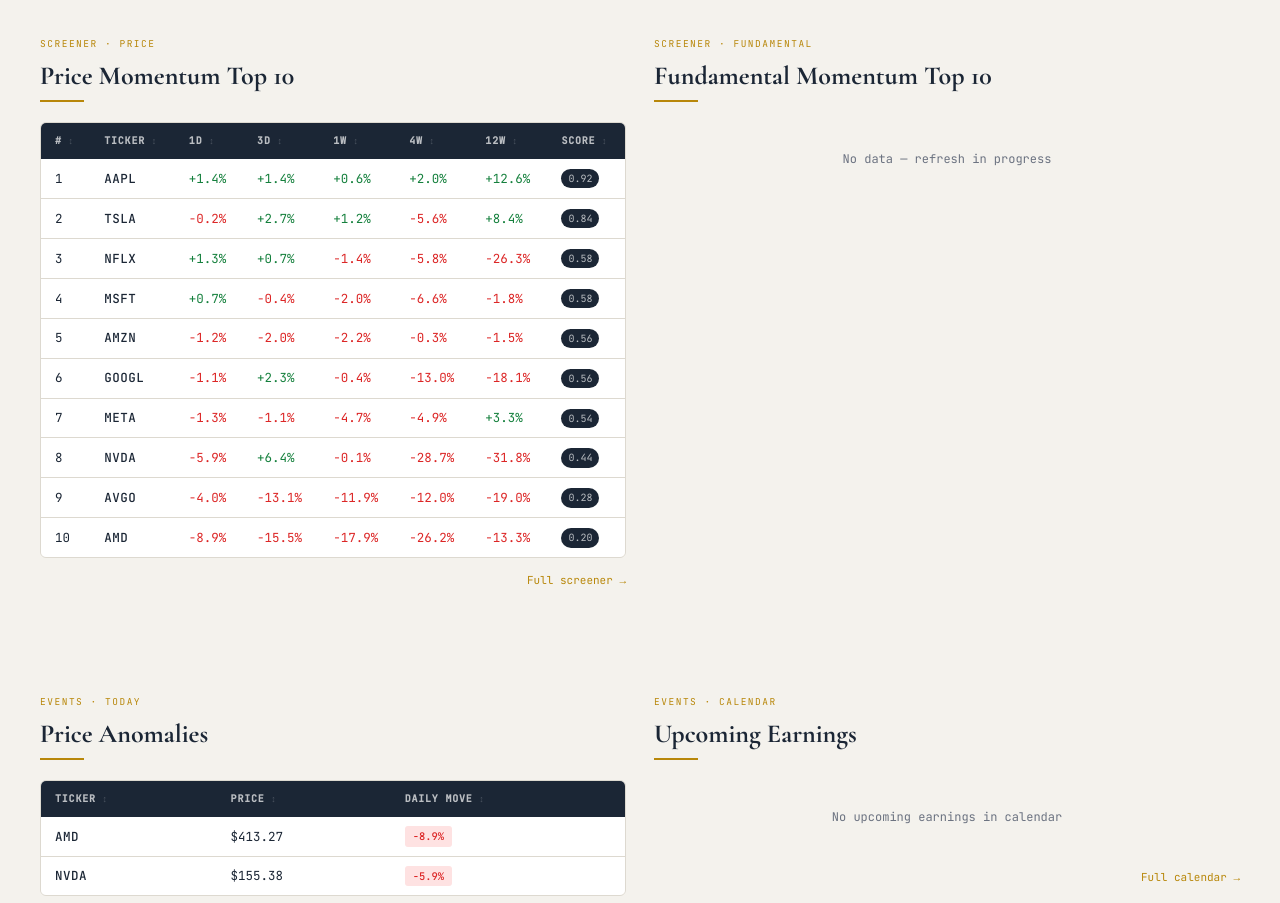
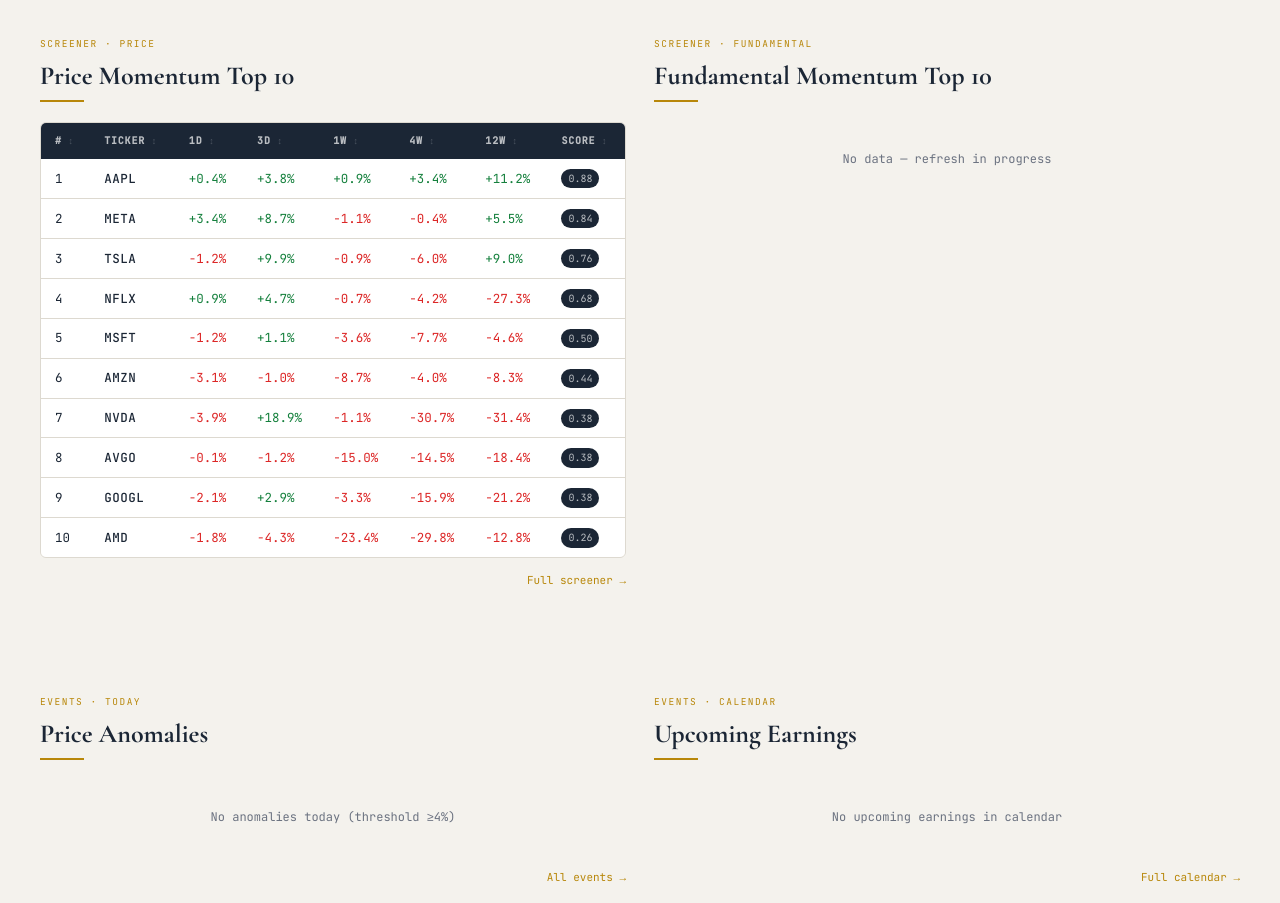
Before and after one commit to coderz66/strategy, a plain HTML site: page index.html in a window 1280 px wide. Shown: the part 334-1237 px from the top of the page. Drawn offline with nearby package versions, Linux system fonts and the light colour scheme.

Commit message:
Deploying to gh-pages from @ coderz66/strategy@a6a6a813c259fd805d060e21820ce58b7b763abf 🚀

```diff
--- a/index.html
+++ b/index.html
@@ -175,7 +175,7 @@ td { padding: 9px 14px; }
   <div class="wrap">
     <div class="eyebrow">Terence Research · Strategy Engine</div>
     <h1 class="masthead-title"><em>Strategy</em> Dashboard</h1>
-    <div class="masthead-sub">NDX 100 · Updated 2026-11-24 23:27 ET</div>
+    <div class="masthead-sub">NDX 100 · Updated 2026-11-25 22:41 ET</div>
   </div>
 </header>
 
@@ -184,7 +184,7 @@ td { padding: 9px 14px; }
     <a href="./index.html"    class="active">Dashboard</a>
     <a href="./screener.html" class="">Screener</a>
     <a href="./events.html"   class="">Events</a>
-    <span class="nav-stamp">2026-11-24 23:27 ET</span>
+    <span class="nav-stamp">2026-11-25 22:41 ET</span>
   </div>
 </nav>
 
@@ -195,7 +195,7 @@ td { padding: 9px 14px; }
 <div class="stat-row">
   <div class="stat-card">
     <div class="stat-label">Price Anomalies Today</div>
-    <div class="stat-value">2</div>
+    <div class="stat-value">0</div>
     <div class="stat-sub">≥4% single-day movers in NDX 100</div>
   </div>
   <div class="stat-card">
@@ -205,7 +205,7 @@ td { padding: 9px 14px; }
     </div>
     <div class="stat-sub">
 
-        12w +12.6% · 4w +2.0%
+        12w +11.2% · 4w +3.4%
 
     </div>
   </div>
@@ -243,24 +243,24 @@ td { padding: 9px 14px; }
             <tr>
               <td class="num" data-v="1">1</td>
               <td class="tk">AAPL</td>
-              <td class="num pos" data-v="0.014294717543256619">+1.4%</td>
-              <td class="num pos" data-v="0.013917127230033577">+1.4%</td>
-              <td class="num pos" data-v="0.0061379329942314875">+0.6%</td>
-              <td class="num pos" data-v="0.020080668395275003">+2.0%</td>
-              <td class="num pos" data-v="0.12553245597304352">+12.6%</td>
-              <td data-v="0.9199999999999999">
-                <span class="rank-pill">0.92</span>
+              <td class="num pos" data-v="0.004264693422204591">+0.4%</td>
+              <td class="num pos" data-v="0.038007940214852765">+3.8%</td>
+              <td class="num pos" data-v="0.00888069229677968">+0.9%</td>
+              <td class="num pos" data-v="0.03417386499142028">+3.4%</td>
+              <td class="num pos" data-v="0.11223021582733805">+11.2%</td>
+              <td data-v="0.8800000000000001">
+                <span class="rank-pill">0.88</span>
               </td>
             </tr>
 
             <tr>
               <td class="num" data-v="2">2</td>
-              <td class="tk">TSLA</td>
-              <td class="num neg" data-v="-0.002023556270430049">-0.2%</td>
-              <td class="num pos" data-v="0.027429822921396285">+2.7%</td>
-              <td class="num pos" data-v="0.012022835494988282">+1.2%</td>
-              <td class="num neg" data-v="-0.05590732832670686">-5.6%</td>
-              <td class="num pos" data-v="0.08418590231391443">+8.4%</td>
+              <td class="tk">META</td>
+              <td class="num pos" data-v="0.034027330371977804">+3.4%</td>
+              <td class="num pos" data-v="0.08745809856643594">+8.7%</td>
+              <td class="num neg" data-v="-0.010529218988286515">-1.1%</td>
+              <td class="num neg" data-v="-0.0042449672647717485">-0.4%</td>
+              <td class="num pos" data-v="0.055136500467111826">+5.5%</td>
               <td data-v="0.8400000000000001">
                 <span class="rank-pill">0.84</span>
               </td>
@@ -268,105 +268,105 @@ td { padding: 9px 14px; }
 
             <tr>
               <td class="num" data-v="3">3</td>
-              <td class="tk">NFLX</td>
-              <td class="num pos" data-v="0.013253012048192625">+1.3%</td>
-              <td class="num pos" data-v="0.0070133424563803">+0.7%</td>
-              <td class="num neg" data-v="-0.013572386058981256">-1.4%</td>
-              <td class="num neg" data-v="-0.05838131797824708">-5.8%</td>
-              <td class="num neg" data-v="-0.2626503006012024">-26.3%</td>
-              <td data-v="0.5800000000000001">
-                <span class="rank-pill">0.58</span>
+              <td class="tk">TSLA</td>
+              <td class="num neg" data-v="-0.011802017261100195">-1.2%</td>
+              <td class="num pos" data-v="0.09924238042912492">+9.9%</td>
+              <td class="num neg" data-v="-0.009329719587199081">-0.9%</td>
+              <td class="num neg" data-v="-0.059571520459156035">-6.0%</td>
+              <td class="num pos" data-v="0.09000716845878132">+9.0%</td>
+              <td data-v="0.76">
+                <span class="rank-pill">0.76</span>
               </td>
             </tr>
 
             <tr>
               <td class="num" data-v="4">4</td>
-              <td class="tk">MSFT</td>
-              <td class="num pos" data-v="0.007370558375634495">+0.7%</td>
-              <td class="num neg" data-v="-0.004354806341561379">-0.4%</td>
-              <td class="num neg" data-v="-0.019970764854614464">-2.0%</td>
-              <td class="num neg" data-v="-0.06624884723241686">-6.6%</td>
-              <td class="num neg" data-v="-0.017681067595929245">-1.8%</td>
-              <td data-v="0.58">
-                <span class="rank-pill">0.58</span>
+              <td class="tk">NFLX</td>
+              <td class="num pos" data-v="0.009172753524715471">+0.9%</td>
+              <td class="num pos" data-v="0.04724131852635294">+4.7%</td>
+              <td class="num neg" data-v="-0.006853895018388512">-0.7%</td>
+              <td class="num neg" data-v="-0.041619616067107734">-4.2%</td>
+              <td class="num neg" data-v="-0.27300538423886445">-27.3%</td>
+              <td data-v="0.68">
+                <span class="rank-pill">0.68</span>
               </td>
             </tr>
 
             <tr>
               <td class="num" data-v="5">5</td>
-              <td class="tk">AMZN</td>
-              <td class="num neg" data-v="-0.012138298288891458">-1.2%</td>
-              <td class="num neg" data-v="-0.019738120216031496">-2.0%</td>
-              <td class="num neg" data-v="-0.021714684555430575">-2.2%</td>
-              <td class="num neg" data-v="-0.0032003160806005626">-0.3%</td>
-              <td class="num neg" data-v="-0.015492078357917771">-1.5%</td>
-              <td data-v="0.5599999999999999">
-                <span class="rank-pill">0.56</span>
+              <td class="tk">MSFT</td>
+              <td class="num neg" data-v="-0.012496724648781599">-1.2%</td>
+              <td class="num pos" data-v="0.011165689754808916">+1.1%</td>
+              <td class="num neg" data-v="-0.03612111196364287">-3.6%</td>
+              <td class="num neg" data-v="-0.0773620082484322">-7.7%</td>
+              <td class="num neg" data-v="-0.045956419293906814">-4.6%</td>
+              <td data-v="0.5">
+                <span class="rank-pill">0.50</span>
               </td>
             </tr>
 
             <tr>
               <td class="num" data-v="6">6</td>
-              <td class="tk">GOOGL</td>
-              <td class="num neg" data-v="-0.0108117688762851">-1.1%</td>
-              <td class="num pos" data-v="0.023435780825937114">+2.3%</td>
-              <td class="num neg" data-v="-0.004104211277658698">-0.4%</td>
-              <td class="num neg" data-v="-0.1295464470646952">-13.0%</td>
-              <td class="num neg" data-v="-0.1808307647145163">-18.1%</td>
-              <td data-v="0.5599999999999998">
-                <span class="rank-pill">0.56</span>
-              </td>
-            </tr>
-
-            <tr>
-              <td class="num" data-v="7">7</td>
-              <td class="tk">META</td>
-              <td class="num neg" data-v="-0.013018741633199382">-1.3%</td>
-              <td class="num neg" data-v="-0.010734292710744331">-1.1%</td>
-              <td class="num neg" data-v="-0.04694039135844352">-4.7%</td>
-              <td class="num neg" data-v="-0.048968864380270594">-4.9%</td>
-              <td class="num pos" data-v="0.03277884783750662">+3.3%</td>
-              <td data-v="0.54">
-                <span class="rank-pill">0.54</span>
-              </td>
-            </tr>
-
-            <tr>
-              <td class="num" data-v="8">8</td>
-              <td class="tk">NVDA</td>
-              <td class="num neg" data-v="-0.05858830657376557">-5.9%</td>
-              <td class="num pos" data-v="0.06439238251815316">+6.4%</td>
-              <td class="num neg" data-v="-0.0005146018268366026">-0.1%</td>
-              <td class="num neg" data-v="-0.28705148205928244">-28.7%</td>
-              <td class="num neg" data-v="-0.318448986753224">-31.8%</td>
+              <td class="tk">AMZN</td>
+              <td class="num neg" data-v="-0.031154623647389856">-3.1%</td>
+              <td class="num neg" data-v="-0.00968316992140017">-1.0%</td>
+              <td class="num neg" data-v="-0.08706207514753117">-8.7%</td>
+              <td class="num neg" data-v="-0.03994501178318932">-4.0%</td>
+              <td class="num neg" data-v="-0.08257328378936302">-8.3%</td>
               <td data-v="0.44000000000000006">
                 <span class="rank-pill">0.44</span>
               </td>
             </tr>
 
             <tr>
+              <td class="num" data-v="7">7</td>
+              <td class="tk">NVDA</td>
+              <td class="num neg" data-v="-0.03912987514480615">-3.9%</td>
+              <td class="num pos" data-v="0.18935712578666464">+18.9%</td>
+              <td class="num neg" data-v="-0.010996290408055054">-1.1%</td>
+              <td class="num neg" data-v="-0.30680657442659476">-30.7%</td>
+              <td class="num neg" data-v="-0.31372098368191215">-31.4%</td>
+              <td data-v="0.38000000000000006">
+                <span class="rank-pill">0.38</span>
+              </td>
+            </tr>
+
+            <tr>
+              <td class="num" data-v="8">8</td>
+              <td class="tk">AVGO</td>
+              <td class="num neg" data-v="-0.0007307028032416119">-0.1%</td>
+              <td class="num neg" data-v="-0.011661903354029168">-1.2%</td>
+              <td class="num neg" data-v="-0.15023301793531985">-15.0%</td>
+              <td class="num neg" data-v="-0.14482248941189846">-14.5%</td>
+              <td class="num neg" data-v="-0.18419696846443778">-18.4%</td>
+              <td data-v="0.38">
+                <span class="rank-pill">0.38</span>
+              </td>
+            </tr>
+
+            <tr>
               <td class="num" data-v="9">9</td>
-              <td class="tk">AVGO</td>
-              <td class="num neg" data-v="-0.0397703715515868">-4.0%</td>
-              <td class="num neg" data-v="-0.1314582431847685">-13.1%</td>
-              <td class="num neg" data-v="-0.11861826697892286">-11.9%</td>
-              <td class="num neg" data-v="-0.12049776531417056">-12.0%</td>
-              <td class="num neg" data-v="-0.18964310706787968">-19.0%</td>
-              <td data-v="0.28">
-                <span class="rank-pill">0.28</span>
+              <td class="tk">GOOGL</td>
+              <td class="num neg" data-v="-0.021322343666009602">-2.1%</td>
+              <td class="num pos" data-v="0.029439481322326433">+2.9%</td>
+              <td class="num neg" data-v="-0.03306897040079304">-3.3%</td>
+              <td class="num neg" data-v="-0.15940779956292883">-15.9%</td>
+              <td class="num neg" data-v="-0.21203727747482604">-21.2%</td>
+              <td data-v="0.38">
+                <span class="rank-pill">0.38</span>
               </td>
             </tr>
 
             <tr>
               <td class="num" data-v="10">10</td>
               <td class="tk">AMD</td>
-              <td class="num neg" data-v="-0.08862964759846514">-8.9%</td>
-              <td class="num neg" data-v="-0.1551953228806804">-15.5%</td>
-              <td class="num neg" data-v="-0.1790588188554062">-17.9%</td>
-              <td class="num neg" data-v="-0.2623603327026738">-26.2%</td>
-              <td class="num neg" data-v="-0.1330060628946651">-13.3%</td>
-              <td data-v="0.2">
-                <span class="rank-pill">0.20</span>
+              <td class="num neg" data-v="-0.017518813366564245">-1.8%</td>
+              <td class="num neg" data-v="-0.04326209382878954">-4.3%</td>
+              <td class="num neg" data-v="-0.2341079714792319">-23.4%</td>
+              <td class="num neg" data-v="-0.2980603001175577">-29.8%</td>
+              <td class="num neg" data-v="-0.1279049787362">-12.8%</td>
+              <td data-v="0.26">
+                <span class="rank-pill">0.26</span>
               </td>
             </tr>
 
@@ -402,32 +402,7 @@ td { padding: 9px 14px; }
     <div class="s-title">Price Anomalies</div>
     <div class="s-divider"></div>
 
-    <div class="tbl-wrap">
-      <table>
-        <thead>
-          <tr><th>Ticker</th><th>Price</th><th>Daily Move</th></tr>
-        </thead>
-        <tbody>
-
-          <tr>
-            <td class="tk">AMD</td>
-            <td class="num" data-v="413.27">$413.27</td>
-            <td class="num neg" data-v="-0.08862964759846513">
-              <span class="badge badge-down">-8.9%</span>
-            </td>
-          </tr>
-
-          <tr>
-            <td class="tk">NVDA</td>
-            <td class="num" data-v="155.38">$155.38</td>
-            <td class="num neg" data-v="-0.05858830657376562">
-              <span class="badge badge-down">-5.9%</span>
-            </td>
-          </tr>
-
-        </tbody>
-      </table>
-    </div>
+    <div class="empty">No anomalies today (threshold ≥4%)</div>
 
     <div style="margin-top:10px;text-align:right">
       <a href="./events.html" style="font-family:var(--mono);font-size:11px;color:var(--gold);text-decoration:none">All events →</a>
```
Also changed, not shown: events.html (+3 -31 lines), screener.html (+86 -86 lines).
